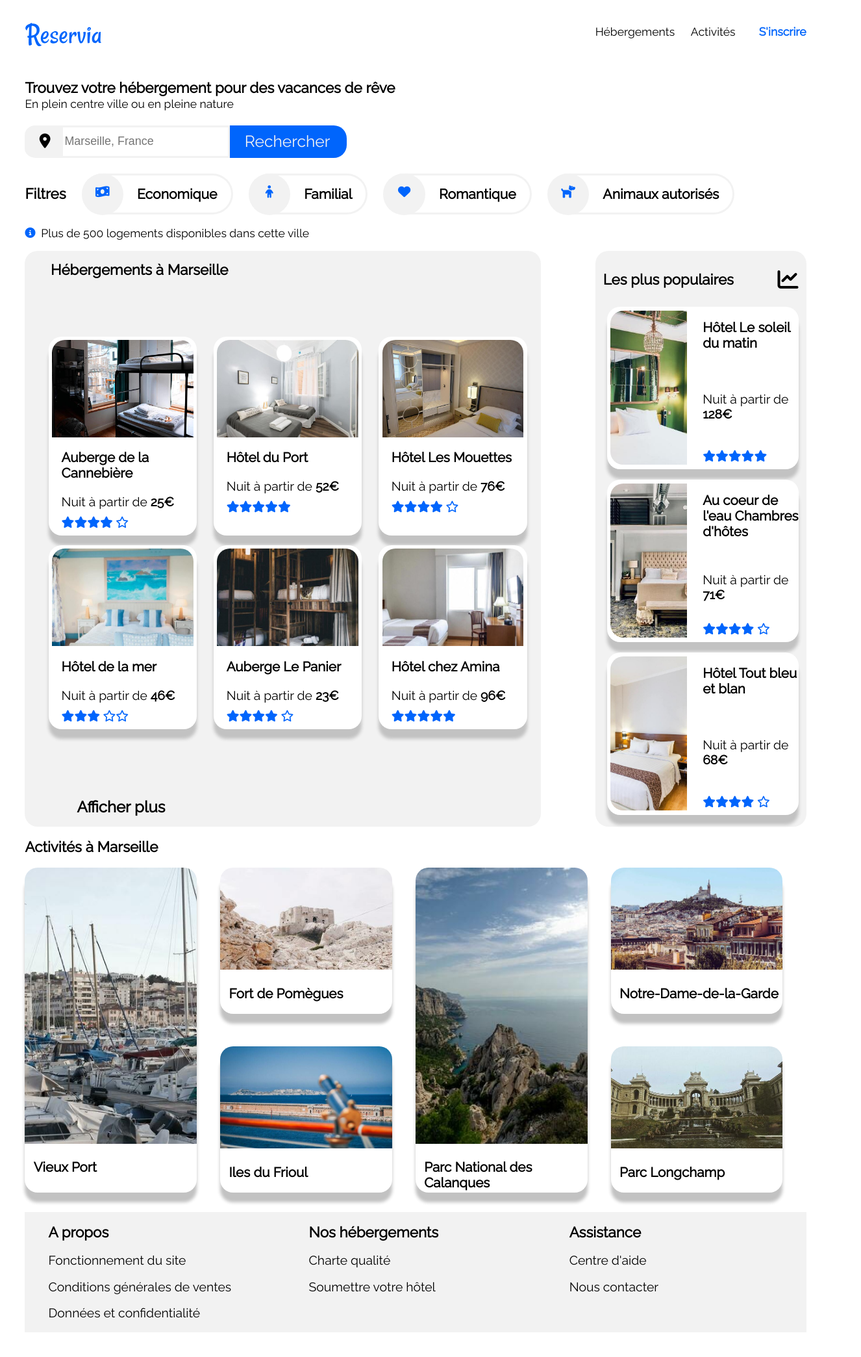
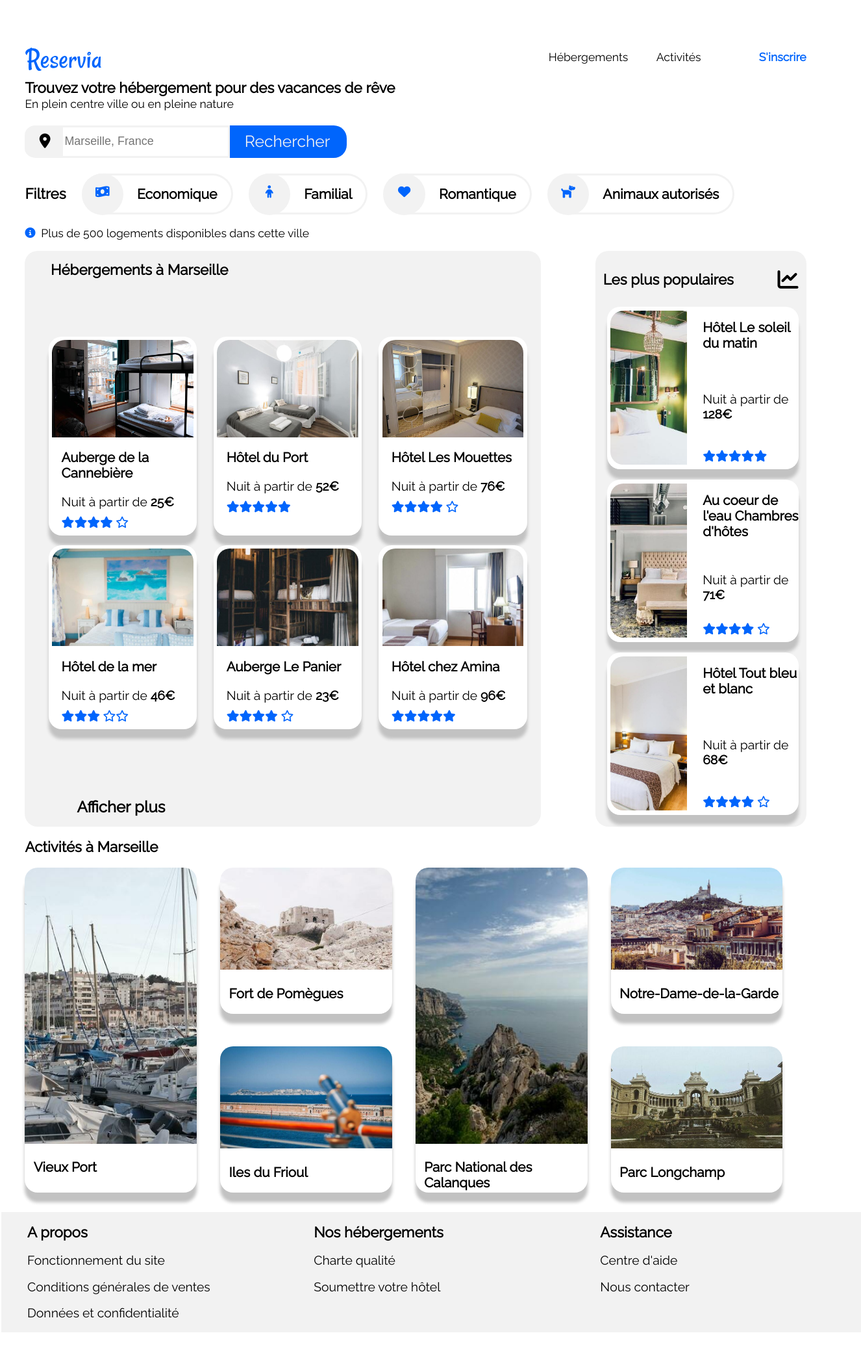
Before and after one commit to VictorDauph/VictorDauphin_2_23022021, a plain HTML site: page index.html in a window 1280 px wide. Shown: the whole page at 65% size, 1326 px wide, since content can reach past the window. Drawn offline with Linux system fonts and the light colour scheme.

Commit message:
version avec certains ajustements apportés

```diff
--- a/index.html
+++ b/index.html
@@ -151,7 +151,7 @@
                     <a href="#" class="box"> <!-- les box sont des liens et non des div, car cela les rend entièrement clickables-->
                         <img class="imagebox" src="images/hebergements/4_small/toutbleu.jpg" />
                         <div class="boxcontent">
-                                <h3> Hôtel Tout bleu et blan</h3>
+                                <h3> Hôtel Tout bleu et blanc</h3>
                                 <p> Nuit à partir de <strong>68€</strong></p>
                             <div class="trendstars">
                                 <i class="fas fa-star"></i><i class="fas fa-star"></i><i class="fas fa-star"></i><i class="fas fa-star"></i> <!-- star full-->
--- a/style.css
+++ b/style.css
@@ -68,8 +68,8 @@ header
 
 #Reservia
 {width:70%;/* on précise la largeur pour positionnement subheader */
-  position:relative; /* Compenser le décalage dû aux blancs dans le logo */
-  bottom: 13px;
+  position: relative; top: 25px;
+
 }
 #Reservia img /* Resize logo reservia*/
 {
@@ -83,6 +83,8 @@ header
   justify-content: space-between;
   width: 100%;
 
+  height: 100%;
+
 }
 
 
@@ -91,7 +93,27 @@ nav /*disposition du texte menu de navigation */
 {
   display: flex;
   justify-content: space-around ;
-  width: 20%; /* on précise la largeur pour positionnement subheader */
+  width: 350px; /* on précise la largeur pour positionnement subheader */
+  align-items: flex-end;
+
+}
+
+nav a
+{
+width:150px;
+
+}
+
+#inscription
+{
+display: flex;
+align-items: flex-end;
+
+}
+
+#inscription :hover
+{
+  border-top: 3px solid #0065FC;
 
 }
 
@@ -132,8 +154,8 @@ margin-top: 0;
     width: 50%;}
 
   nav {
-    width: 30%;
-    justify-content: space-between;
+    width: 350px;
+    justify-content: space-around;
   }
 
 
@@ -789,8 +811,11 @@ footer
 {
   display: flex;
   justify-content: space-between;
-  margin-top: 30px;
+  margin:30px 0 0 0;
   background-color:#F2F2F2;
+  width: 110%;
+  position: relative; right: 3%;
+
 }
 
 .footerbox
```
